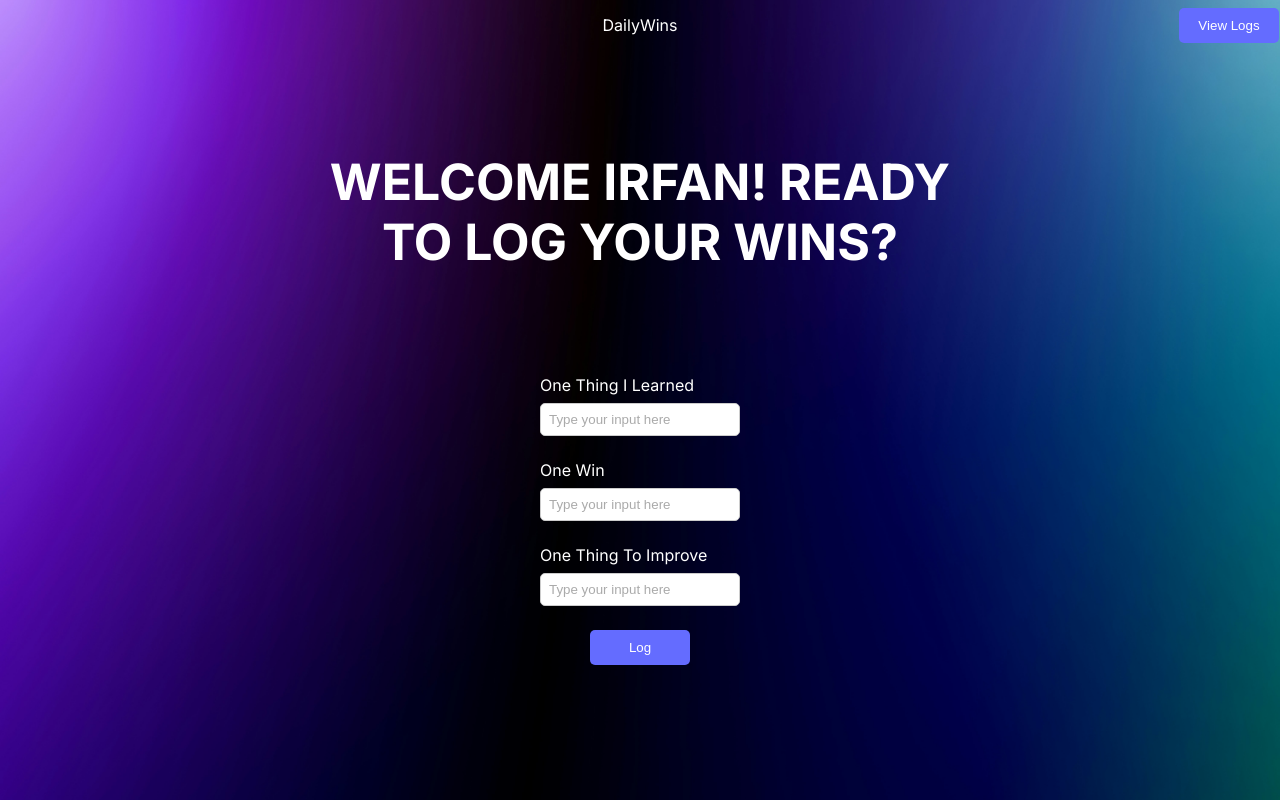
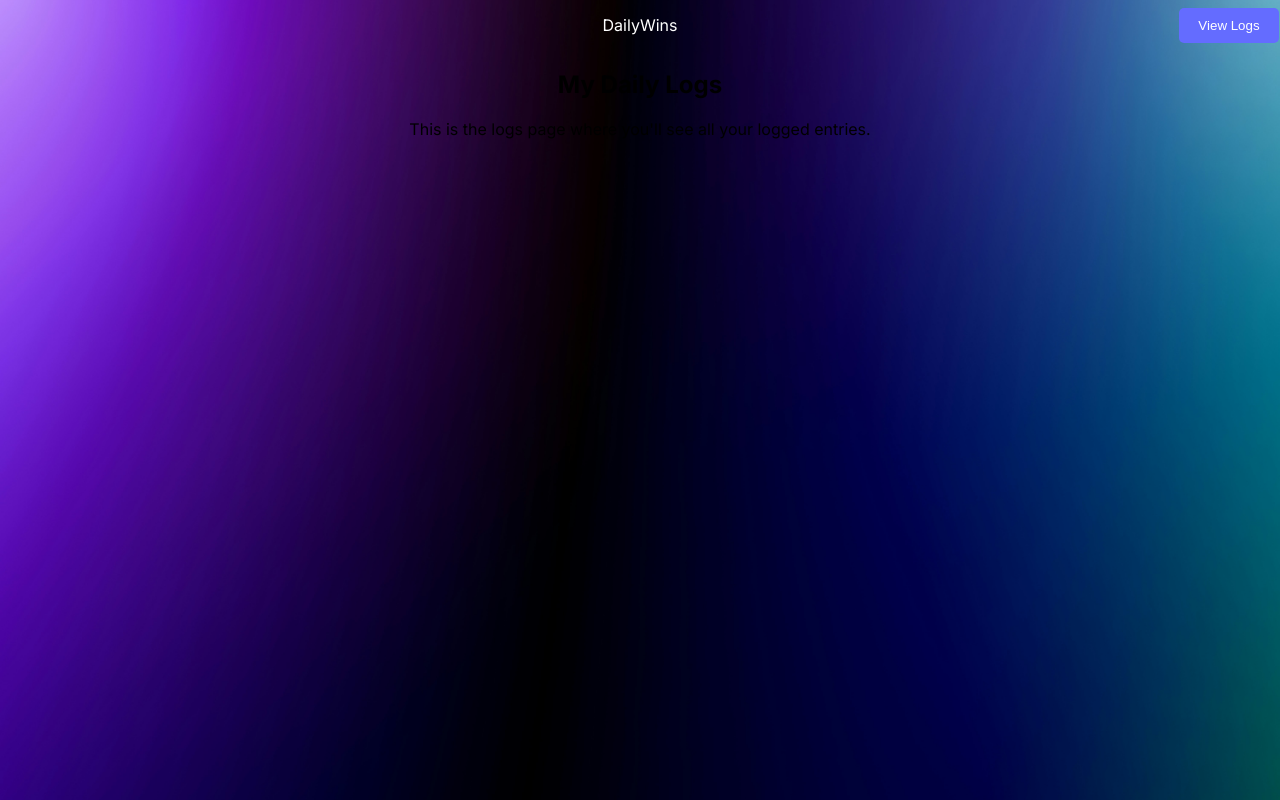
Before and after one commit to IFAIZC/DailyWins, a React (Vite) app: page /ViewLogs in a window 1280 px wide. Built offline with nearby package versions, Linux system fonts and the light colour scheme.

Commit message:
viewlogs is up

```diff
--- a/src/App.jsx
+++ b/src/App.jsx
@@ -10,48 +10,59 @@ function App() {
   const [firstQ, setFirstQ] = useState('');
   const [secondQ, setSecondQ] = useState('');
   const [thirdQ, setThirdQ] = useState('');
+  const [viewLog, setViewLog] = useState(false);
+
+  function toggleButton() {
+    setViewLog((log) => !log); // Toggle the current state
+  }
 
   function handleLog(e) {
     e.preventDefault();
     console.log('One Thing I Learned:', firstQ);
     console.log('One Win:', secondQ);
     console.log('One Thing To Improve:', thirdQ);
-    setFirstQ("")
-    setSecondQ("")
-    setThirdQ("")
+    setFirstQ("");
+    setSecondQ("");
+    setThirdQ("");
   };
 
   return (
     <>
       <div className='navbar'>
         <p className="dailywins">DailyWins</p>
-        <Link to="/ViewLogs" className="view-logs">
-        <Button title="View Logs"/>
+        <Link to={viewLog ? "/" : "/ViewLogs"} className="view-logs">
+          <Button onClick={toggleButton}>{viewLog ? "Home" : "View Logs"}</Button>
         </Link>
       </div>
 
+      <Routes>
+        <Route path="/" element={
+          <>
             <Greet name="IRFAN" />
-
             <form onSubmit={handleLog}>
               <div className="input-container">
                 <Input
                   title="One Thing I Learned"
                   value={firstQ}
-            onChange={(e) => setFirstQ(e.target.value)} // Update firstQ
+                  onChange={(e) => setFirstQ(e.target.value)}
                 />
                 <Input
                   title="One Win"
                   value={secondQ}
-            onChange={(e) => setSecondQ(e.target.value)} // Update secondQ
+                  onChange={(e) => setSecondQ(e.target.value)}
                 />
                 <Input
                   title="One Thing To Improve"
                   value={thirdQ}
-            onChange={(e) => setThirdQ(e.target.value)} // Update thirdQ
+                  onChange={(e) => setThirdQ(e.target.value)}
                 />
-          <Button title="Log" type="submit" />
+                <Button type="submit">Log</Button>
               </div>
             </form>
+          </>
+        } />
+        <Route path="/ViewLogs" element={<ViewLogs />} />
+      </Routes>
     </>
   );
 }
--- a/src/components/button/Button.jsx
+++ b/src/components/button/Button.jsx
@@ -1,7 +1,7 @@
 import './Button.css';
 
-export default function Button({title, ...props}) {
+export default function Button({ children, ...props}) {
   return (
-    <button {...props} className="button-style">{title}</button>
+    <button {...props} className="button-style">{children}</button>
   )
 }
```
Lines whose indentation alone changed are shown as unchanged.
